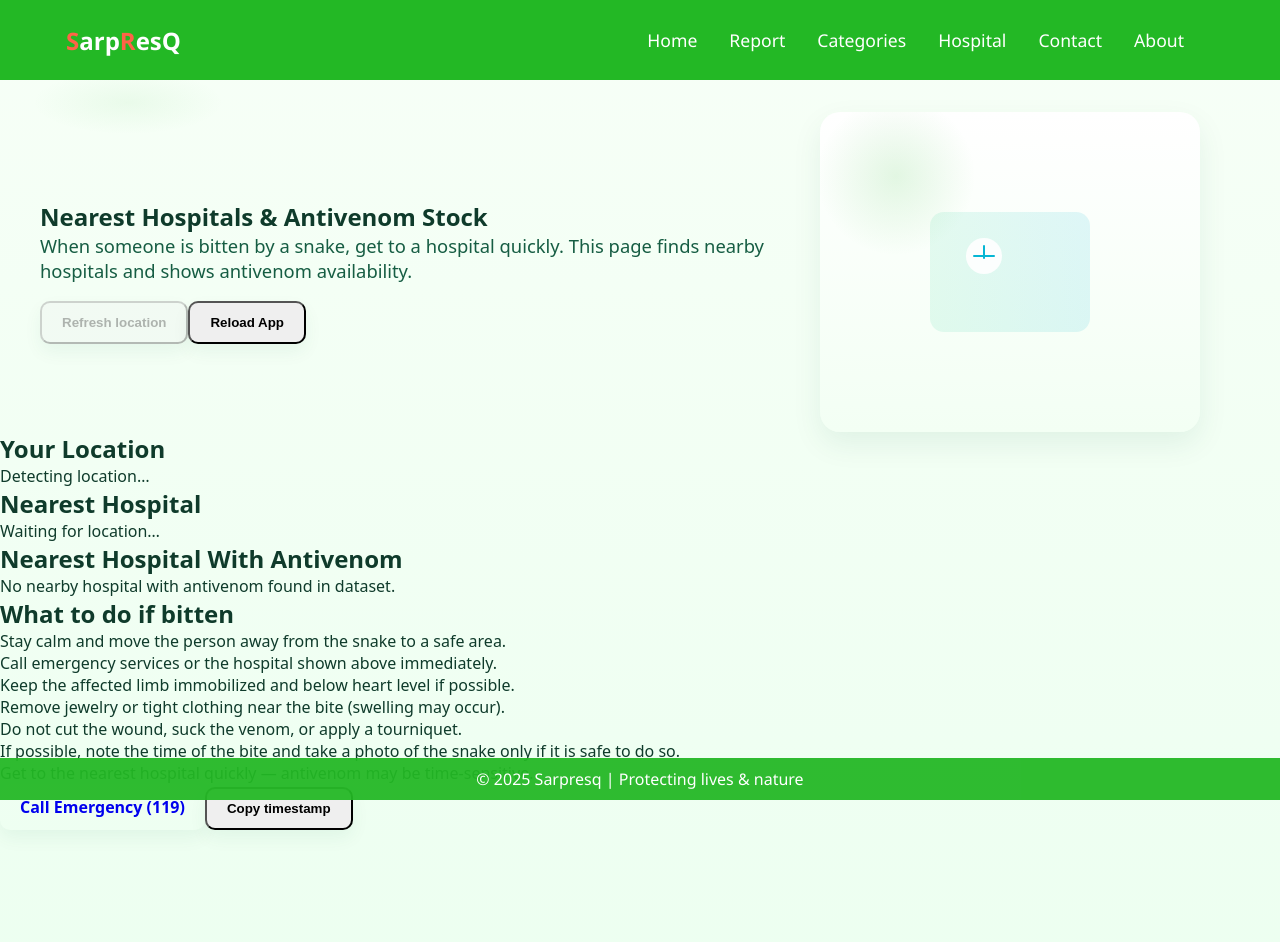
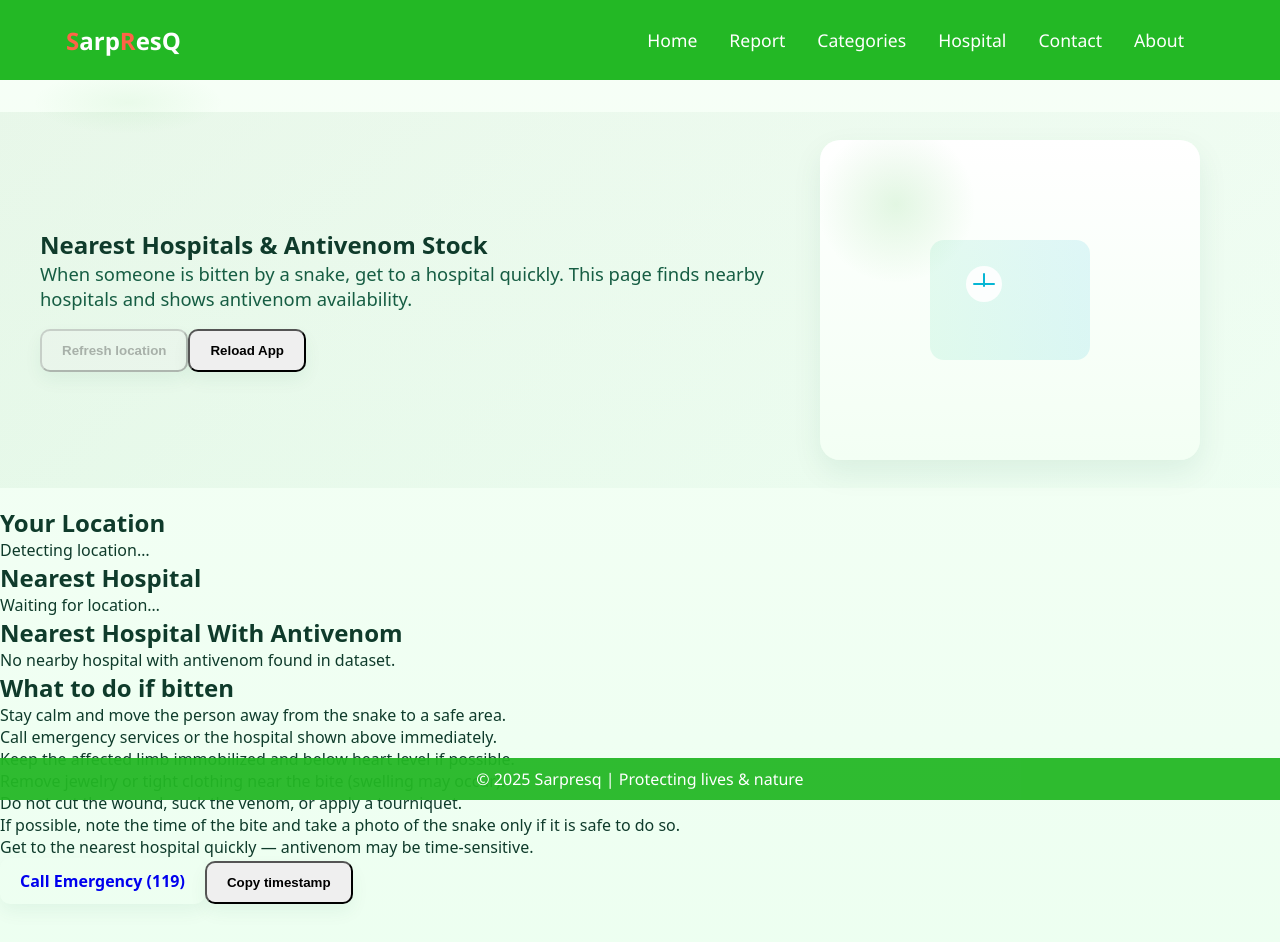
Before and after one commit to ashensilva12/SarpResQ, a React (Vite) app: page /Hospital in a window 1280 px wide. Shown: the top 942 px of the page. Built offline with nearby package versions, Linux system fonts and the light colour scheme; no server answers.

Commit message:
Update Hospital.css

```diff
--- a/src/component/pages/Hospital.css
+++ b/src/component/pages/Hospital.css
@@ -1,3 +1,8 @@
 .hospital-page{
   font-family: 'Poppins', system-ui, -apple-system, 'Segoe UI', Roboto, Arial; color:#0f3b2b;
 }
+.hospital-hero{
+  background: linear-gradient(135deg, rgba(11,122,26,0.06), rgba(16,185,129,0.02));
+  padding:28px 20px;
+  margin-bottom:18px;
+}
```
